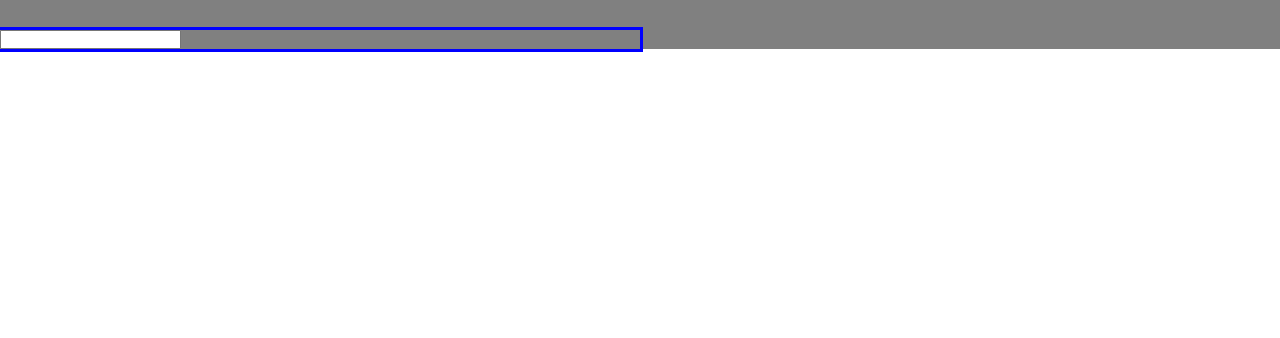
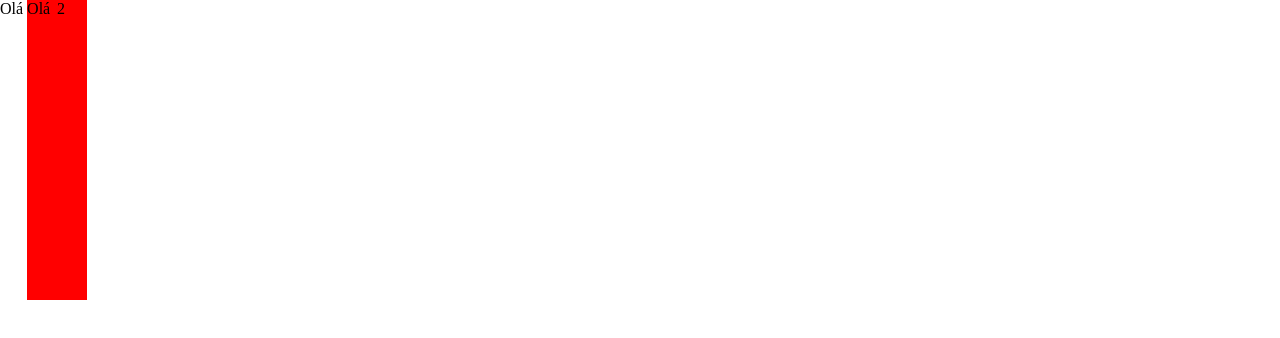
Before and after one commit to lusilveira/estudoweb, a plain HTML site: page Aula_CSS/a-propriedade-display-e-tecnicas-de-espacamentos/index.html in a window 1280 px wide. Drawn offline with Linux system fonts and the light colour scheme.

Commit message:
a-propriedade-display-e-tecnicas-de-espacamentos_3

```diff
--- a/Aula_CSS/a-propriedade-display-e-tecnicas-de-espacamentos/css/style.css
+++ b/Aula_CSS/a-propriedade-display-e-tecnicas-de-espacamentos/css/style.css
@@ -13,23 +13,17 @@ body {
     height: 100%;
 }
 
-.center {
-    box-sizing      : content-box;
-    width           : 1280px;
-    margin          : 0 auto;
-    background-color: grey;
+/* Nao altera nada pois SPAN é padrao
+span {
+    width: 30px;
+    height: 300px;
+    background: red;
 }
+*/
 
-.artigo {
-    /*box-sizing      : border-box;
-    border-left-style: dotted;
-    border-width: 30px;
-    border-color: rgb(255,0,0);
-  border:3px solid rgba(255, 255, 255, 1);*/
-    outline       : 3px solid blue;
-    display       : inline-block;
-    vertical-align: top;
-    margin-right  : -4px;
-    margin-top    : 30px;
-    width         : 640px;
+p {
+    display: inline-block;
+    width: 30px;
+    height: 300px;
+    background: red;
 }
--- a/Aula_CSS/a-propriedade-display-e-tecnicas-de-espacamentos/index.html
+++ b/Aula_CSS/a-propriedade-display-e-tecnicas-de-espacamentos/index.html
@@ -5,34 +5,12 @@
     <meta charset="UTF-8">
     <link href="css/style.css" type="text/css" rel="stylesheet" />
 
-    <title>Mais sobre espacamentos V2</title>
+    <title>Mais sobre espacamentos V3</title>
 </head>
 
 <body>
-    <div class="center">
-        <div class="artigo">
-            <!--
-            <h1>Meu artigo 1 </h1>
-            <p>
-                Lorem ipsum dolor sit amet, consectetur adipiscing elit. Curabitur eget elit id ante hendrerit porta.
-                Duis sit
-                amet gravida tellus, in tristique nunc. Duis auctor mauris arcu, id rhoncus ligula faucibus ac. Fusce
-                sit amet
-                vestibulum magna, nec ornare erat. Vivamus convallis congue sapien ut bibendum. Curabitur malesuada
-                placerat
-                ipsum vitae sodales. Proin posuere quam dolor, vel facilisis mauris faucibus nec. Ut sit amet diam nec
-                lacus
-                gravida blandit. Donec feugiat molestie justo, a tincidunt quam tincidunt vel. Nam tincidunt mauris
-                magna, ac
-                laoreet libero rutrum ut. Integer elementum posuere pellentesque. Pellentesque rutrum semper mi et
-                fermentum.
-                Nunc cursus bibendum consequat. Nulla scelerisque elit eros, mollis lacinia urna viverra eget.
-            </p>
-        </div>
-          -->
-
-            <input type="text"> </div>
-        <!--Center-->
+    <span>Olá</span>
+    <p>Olá</p><p>2</p>
 
 </body>
 
```
